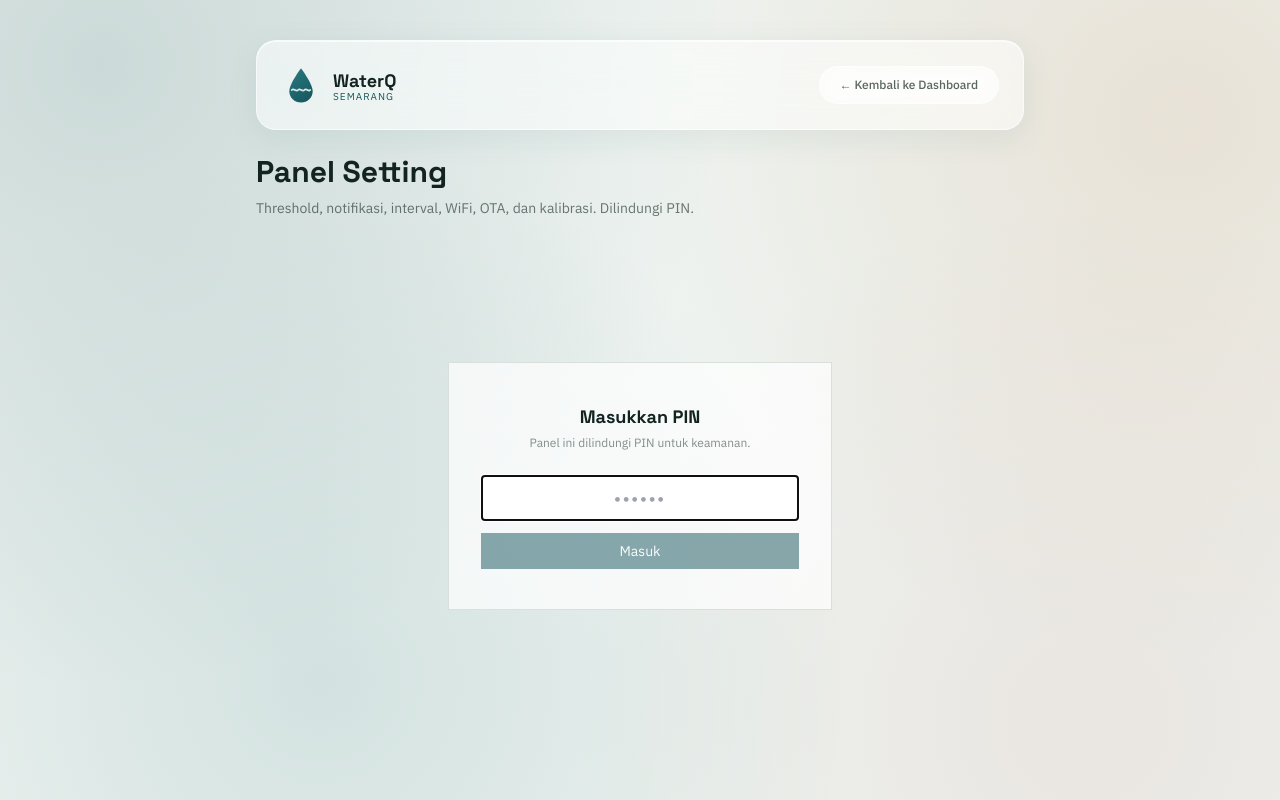
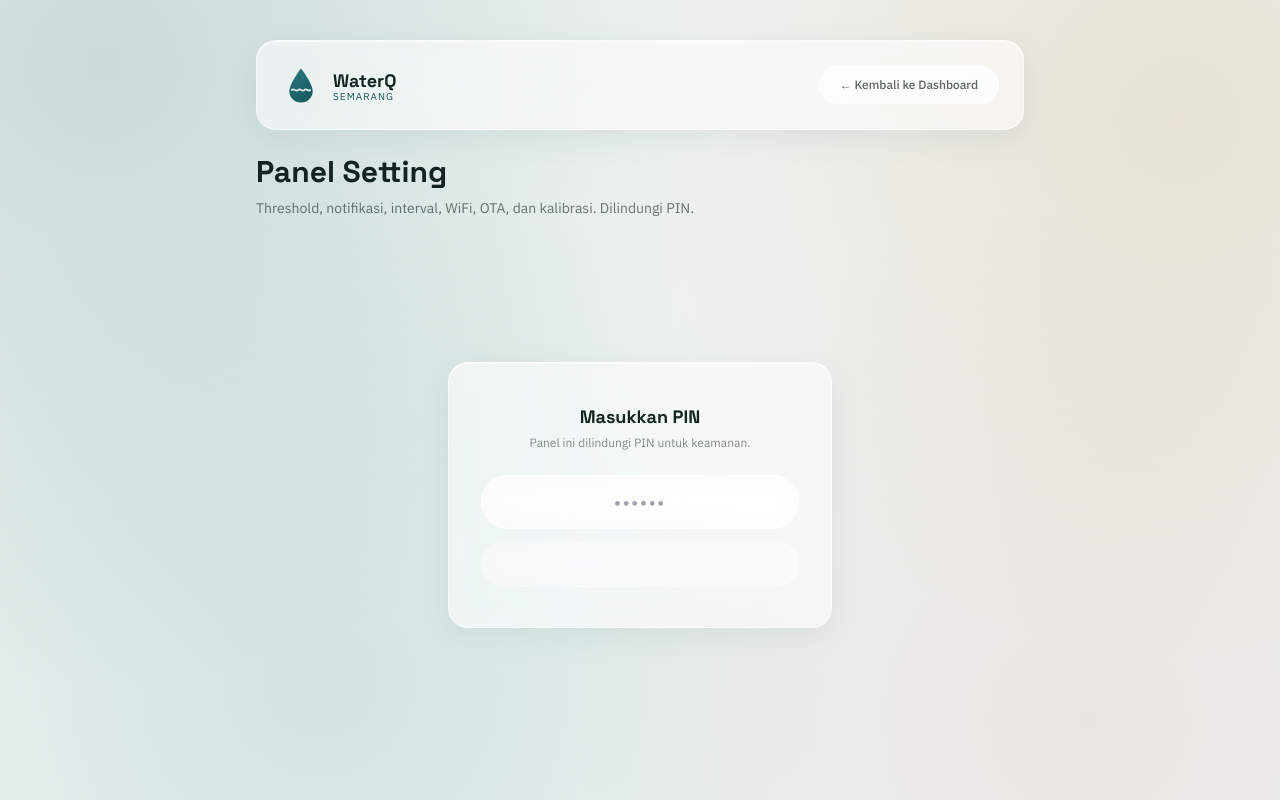
Before and after one commit to hasani07/Waterq.smg, a Next.js app: page /settings in a window 1280 px wide. Built offline with nearby package versions, Linux system fonts and the light colour scheme; no server answers.

Commit message:
Update PinGate.tsx

```diff
--- a/components/PinGate.tsx
+++ b/components/PinGate.tsx
@@ -14,7 +14,7 @@ export default function PinGate({
   if (token) return <>{children(token)}</>;
 
   return (
-    <div className="mx-auto mt-16 max-w-sm border border-line bg-white/70 px-8 py-10 text-center">
+    <div className="glass-card mx-auto mt-16 max-w-sm px-8 py-10 text-center">
       <p className="font-display text-lg font-bold text-ink">Masukkan PIN</p>
       <p className="mt-1 font-body text-xs text-ink/50">
         Panel ini dilindungi PIN untuk keamanan.
@@ -32,7 +32,7 @@ export default function PinGate({
           inputMode="numeric"
           value={pin}
           onChange={(e) => setPin(e.target.value)}
-          className="w-full border border-line px-4 py-2 text-center font-display text-lg tracking-widest text-ink"
+          className="glass-pill w-full bg-white/60 px-4 py-3 text-center font-display text-lg tracking-widest text-ink outline-none"
           placeholder="••••••"
           autoFocus
         />
@@ -40,7 +40,7 @@ export default function PinGate({
         <button
           type="submit"
           disabled={loading || pin.length === 0}
-          className="w-full bg-teal px-4 py-2 font-body text-sm text-white transition-opacity hover:opacity-90 disabled:opacity-50"
+          className="glass-pill w-full bg-teal/90 px-4 py-3 font-body text-sm text-white transition-opacity hover:opacity-90 disabled:opacity-50"
         >
           {loading ? "Memeriksa..." : "Masuk"}
         </button>
```
